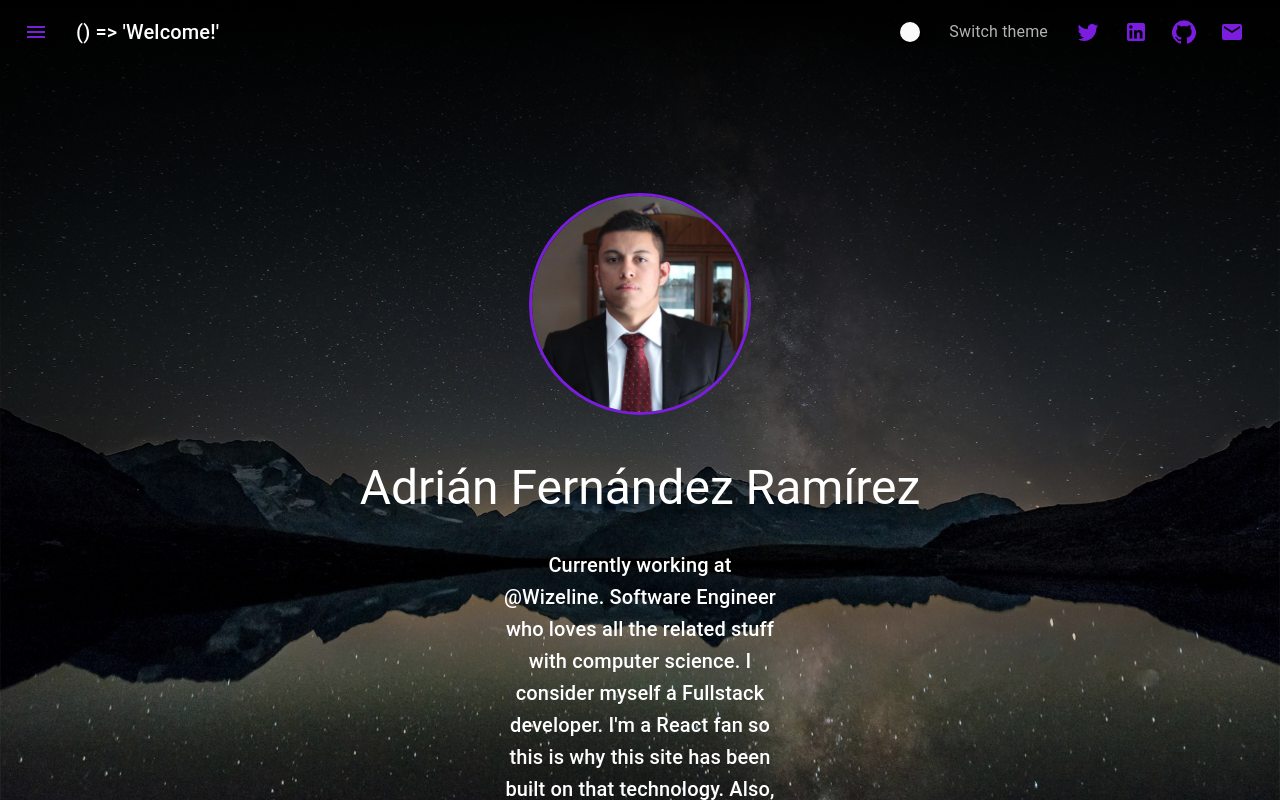
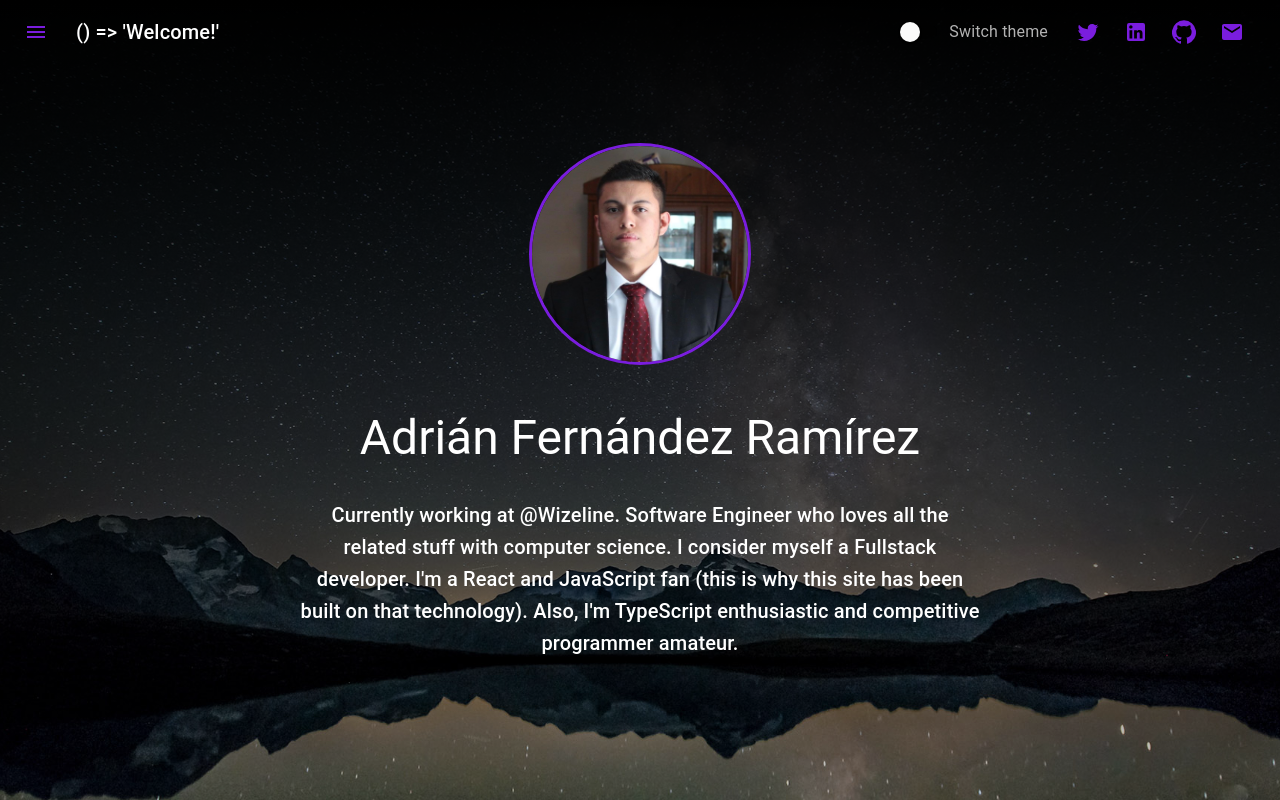
Before and after one commit to Jesusfer2575/about.me, a React (Create React App) app: page / in a window 1280 px wide. Shown: the top 800 px of the page. Built offline with nearby package versions, Linux system fonts and the light colour scheme.

Commit message:
Responsive font, padding changed

```diff
--- a/src/components/Avatar/Avatar.component.tsx
+++ b/src/components/Avatar/Avatar.component.tsx
@@ -38,8 +38,8 @@ const AvatarComponent: React.FC = () => {
             </Link>
             {`. Software Engineer who loves all the related stuff with computer science.
             I consider myself a Fullstack developer.
-            I'm a React fan so this is why this site has been built on that technology.
-            Also, I'm TypeScript/Unit tester enthusiastic and competitive programmer amateur.`}
+            I'm a React and JavaScript fan (this is why this site has been built on that technology).
+            Also, I'm TypeScript enthusiastic and competitive programmer amateur.`}
           </Typography>
         </div>
       </Grid>
--- a/src/components/Avatar/Avatar.styles.ts
+++ b/src/components/Avatar/Avatar.styles.ts
@@ -6,7 +6,7 @@ export const useStyles = makeStyles((theme: Theme) =>
     root: {
       minHeight: '50vh',
       [theme.breakpoints.up('lg')]: {
-        paddingTop: 100,
+        paddingTop: 50,
       },
     },
     avatar: {
@@ -34,8 +34,8 @@ export const useStyles = makeStyles((theme: Theme) =>
     section3: {
       margin: theme.spacing(2),
       [theme.breakpoints.up('lg')]: {
-        marginLeft: 500,
-        marginRight: 500,
+        marginLeft: 300,
+        marginRight: 300,
       },
     },
   })
--- a/src/components/Layout/Layout.styles.ts
+++ b/src/components/Layout/Layout.styles.ts
@@ -21,4 +21,5 @@ export const BackGroundImg = styled.div`
   background-size: cover;
   background-position: top center;
   height: 100vh;
+  padding-bottom: 1000px;
 `;
--- a/src/pages/About/About.component.tsx
+++ b/src/pages/About/About.component.tsx
@@ -20,7 +20,7 @@ const About: React.FC = () => {
     <Grid className={classes.root} container spacing={0} direction="column" alignItems="center" justify="center">
       <Grid item xs={12}>
         <div className={classes.section1}>
-          <Typography variant="h2">About me</Typography>
+          <Typography variant="h3">About me</Typography>
         </div>
       </Grid>
       <Grid item xs={12}>
--- a/src/pages/About/About.styles.ts
+++ b/src/pages/About/About.styles.ts
@@ -6,7 +6,7 @@ export const useStyles = makeStyles((theme: Theme) =>
     root: {
       minHeight: '50vh',
       [theme.breakpoints.up('lg')]: {
-        paddingTop: 100,
+        paddingTop: 50,
       },
     },
     small: {
@@ -21,22 +21,22 @@ export const useStyles = makeStyles((theme: Theme) =>
     section1: {
       margin: theme.spacing(3, 2),
       [theme.breakpoints.up('lg')]: {
-        marginLeft: 500,
-        marginRight: 500,
+        marginLeft: 300,
+        marginRight: 300,
       },
     },
     section2: {
       margin: theme.spacing(3),
       [theme.breakpoints.up('lg')]: {
-        marginLeft: 500,
-        marginRight: 500,
+        marginLeft: 300,
+        marginRight: 300,
       },
     },
     section3: {
       margin: theme.spacing(1),
       [theme.breakpoints.up('lg')]: {
-        marginLeft: 500,
-        marginRight: 500,
+        marginLeft: 300,
+        marginRight: 300,
       },
     },
   })
--- a/src/themes/main.ts
+++ b/src/themes/main.ts
@@ -1,6 +1,6 @@
-import { createMuiTheme } from '@material-ui/core';
+import { createMuiTheme, responsiveFontSizes } from '@material-ui/core';
 
-export const lightTheme = createMuiTheme({
+export let lightTheme = createMuiTheme({
   palette: {
     type: 'light',
     primary: {
@@ -19,7 +19,30 @@ export const lightTheme = createMuiTheme({
   },
 });
 
-export const darkTheme = createMuiTheme({
+lightTheme = responsiveFontSizes(lightTheme);
+
+// lightTheme.typography.h3 = {
+//   fontSize: '3rem',
+//   [lightTheme.breakpoints.down('md')]: {
+//     fontSize: '1.5rem',
+//   },
+// };
+
+// lightTheme.typography.h6 = {
+//   fontSize: '1.25rem',
+//   [lightTheme.breakpoints.down('md')]: {
+//     fontSize: '0.9rem',
+//   },
+// };
+
+// lightTheme.typography.subtitle1 = {
+//   fontSize: '1rem',
+//   [lightTheme.breakpoints.down('md')]: {
+//     fontSize: '0.9rem',
+//   },
+// };
+
+export let darkTheme = createMuiTheme({
   palette: {
     type: 'dark',
     primary: {
@@ -36,3 +59,25 @@ export const darkTheme = createMuiTheme({
     },
   },
 });
+
+darkTheme = responsiveFontSizes(darkTheme);
+// darkTheme.typography.h3 = {
+//   fontSize: '3rem',
+//   [lightTheme.breakpoints.down('md')]: {
+//     fontSize: '1.5rem',
+//   },
+// };
+
+// darkTheme.typography.h6 = {
+//   fontSize: '1.25rem',
+//   [lightTheme.breakpoints.down('md')]: {
+//     fontSize: '0.9rem',
+//   },
+// };
+
+// darkTheme.typography.subtitle1 = {
+//   fontSize: '1rem',
+//   [lightTheme.breakpoints.down('md')]: {
+//     fontSize: '0.9rem',
+//   },
+// };
```
